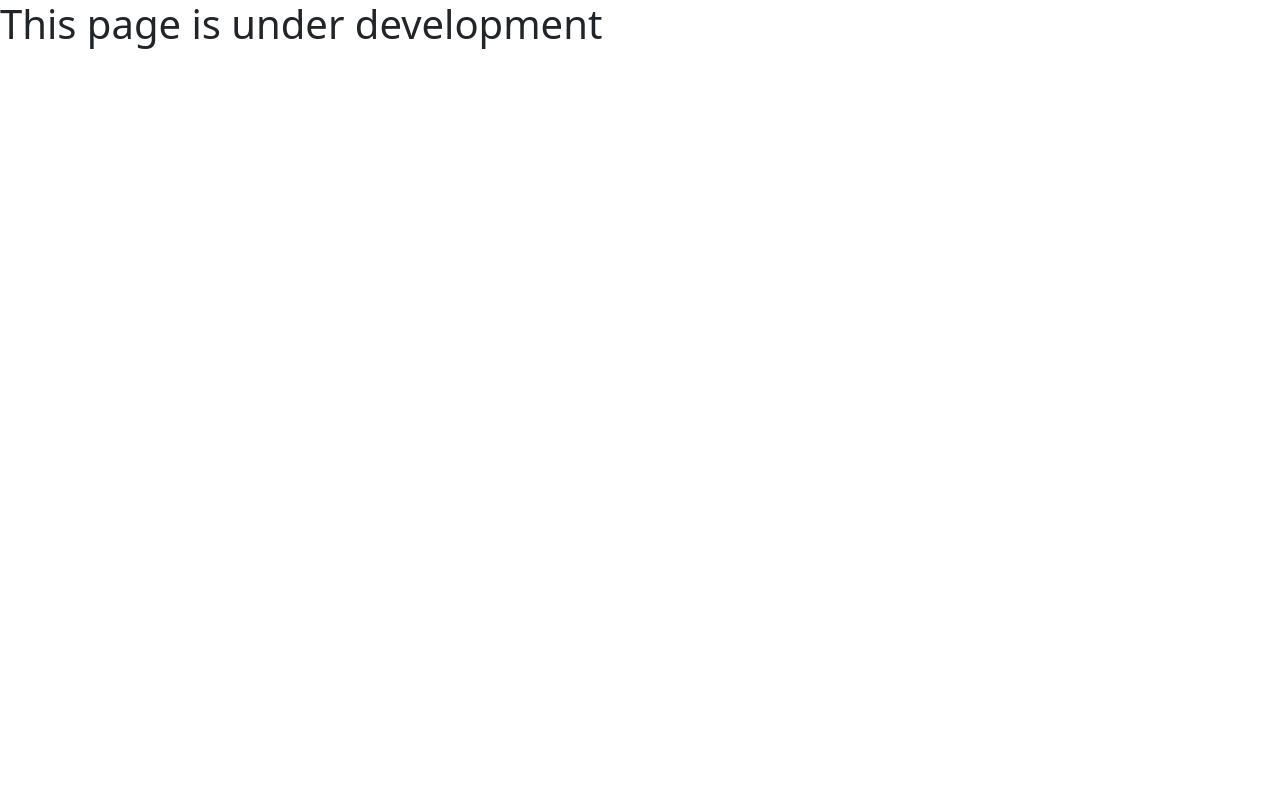
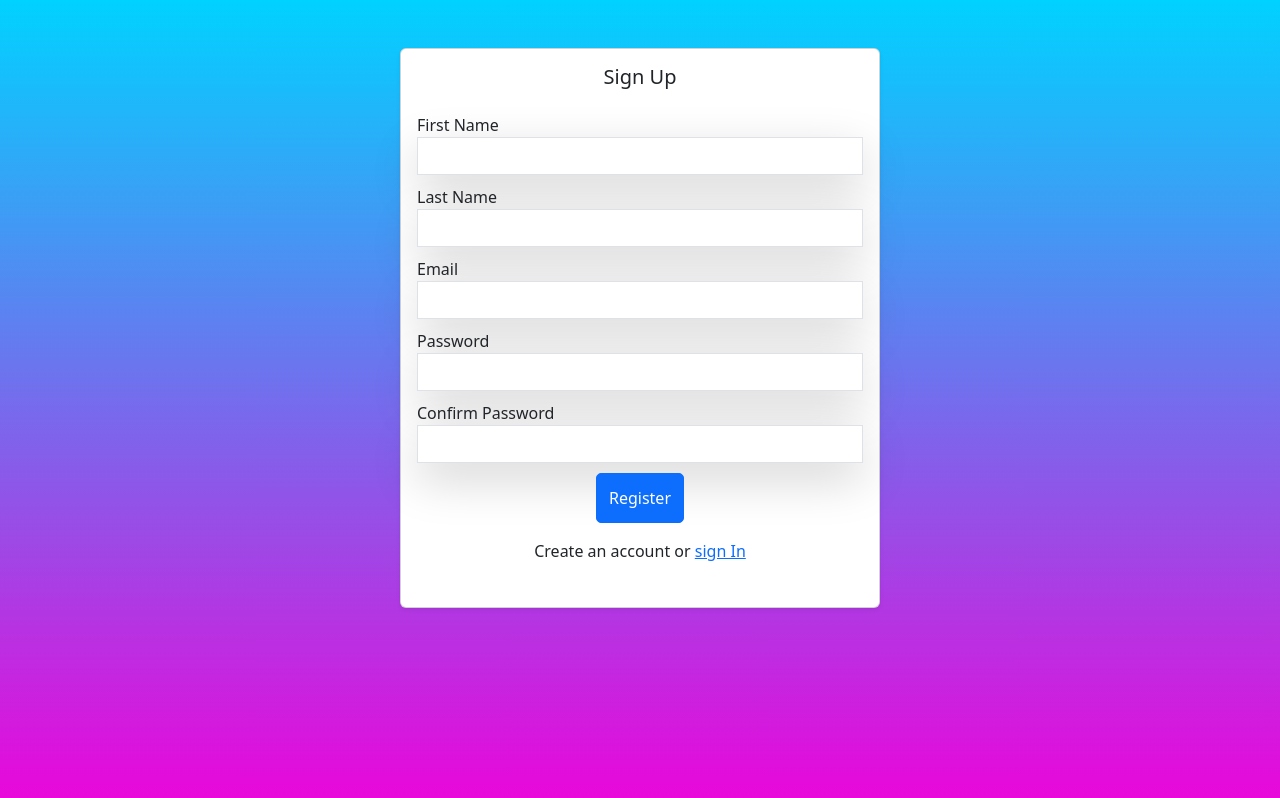
Before and after one commit to Merjina/ReactProject, a React (Create React App) app in the folder reactproject/: page /signup in a window 1280 px wide. Built offline with nearby package versions, Linux system fonts and the light colour scheme.

Commit message:
signup page

```diff
--- a/reactproject/src/components/SignUp.jsx
+++ b/reactproject/src/components/SignUp.jsx
@@ -1,9 +1,89 @@
-import React from 'react'
+import React, { useState } from 'react'
+import { useNavigate } from 'react-router-dom'
+import { Card } from 'react-bootstrap';
+
 
 function SignUp() {
+
+  const [email, setEmail] = useState("");
+  const [password, setPassword] = useState("");
+  const [confirmPassword, setConfirmPassword] = useState("");
+  const [firstName,setFirstName]=useState("");
+  const [lastName,setLastName]=useState("");
+
+  const handleSubmit = (e) => {
+    e.preventDefault();
+  }
+
+
+  const navigate = useNavigate();
   return (
-    <div>
-      <h1>This page is under development</h1>
+    <div className='d-flex justify-content-center align-item-center min-vh-100 shadow-lg' style={{ background: 'linear-gradient(360deg, #E907DA,#00d2ff )', border: 'none' }}>
+
+      <Card className='mb-5 shadow-sm text-center mt-5' style={{ width: '30rem', height: '35rem' }}>
+        <Card.Body>
+          <Card.Title className='text-center'>Sign Up</Card.Title>
+
+          <Card.Text>
+            <form onSubmit={handleSubmit}>
+              <div className='form-group'>
+
+                <label htmlFor="FirstName" className='d-flex mt-4'>First Name</label>
+                <input
+                  type="text"
+                  className='d-flex form-control  shadow-lg rounded-0'
+                  id="FirstName"
+                  value={firstName}
+                  onChange={(e) => setFirstName(e.target.value)}
+                />
+
+                <label htmlFor="LastName" className='d-flex mt-1'>Last Name</label>
+                <input
+                  type="text"
+                  className='d-flex form-control shadow-lg rounded-0'
+                  id="LastName"
+                  value={lastName}
+                  onChange={(e) => setLastName(e.target.value)}
+                />
+
+
+                <label htmlFor="email" className='d-flex mt-1'>Email</label>
+                <input
+                  type="text"
+                  className='d-flex form-control shadow-lg rounded-0'
+                  id="email"
+                  value={email}
+                  onChange={(e) => setEmail(e.target.value)}
+                />
+
+                <label htmlFor='password' className='d-flex'>Password</label>
+                <input
+                  type='password'
+                  className='d-flex  form-control shadow-lg rounded-0'
+                  id='password'
+                  value={password}
+                  onChange={(e) => setPassword(e.target.value)}
+                />
+
+
+                <label htmlFor='cpassword' className='d-flex '>Confirm Password</label>
+                <input type="password"
+                  className='d-flex  form-control  shadow-lg rounded-0'
+                  id='cpassword'
+                  value={confirmPassword}
+                  onChange={(e) => setConfirmPassword(e.target.value)}
+                />
+
+
+
+              </div>
+              <button type='submit' className='btn btn-primary'>Register</button>
+            </form>
+          </Card.Text>
+          <Card.Text>Create an account or <span><a href="/login">sign In</a></span></Card.Text>
+        </Card.Body>
+      </Card>
+
     </div>
   )
 }
```
